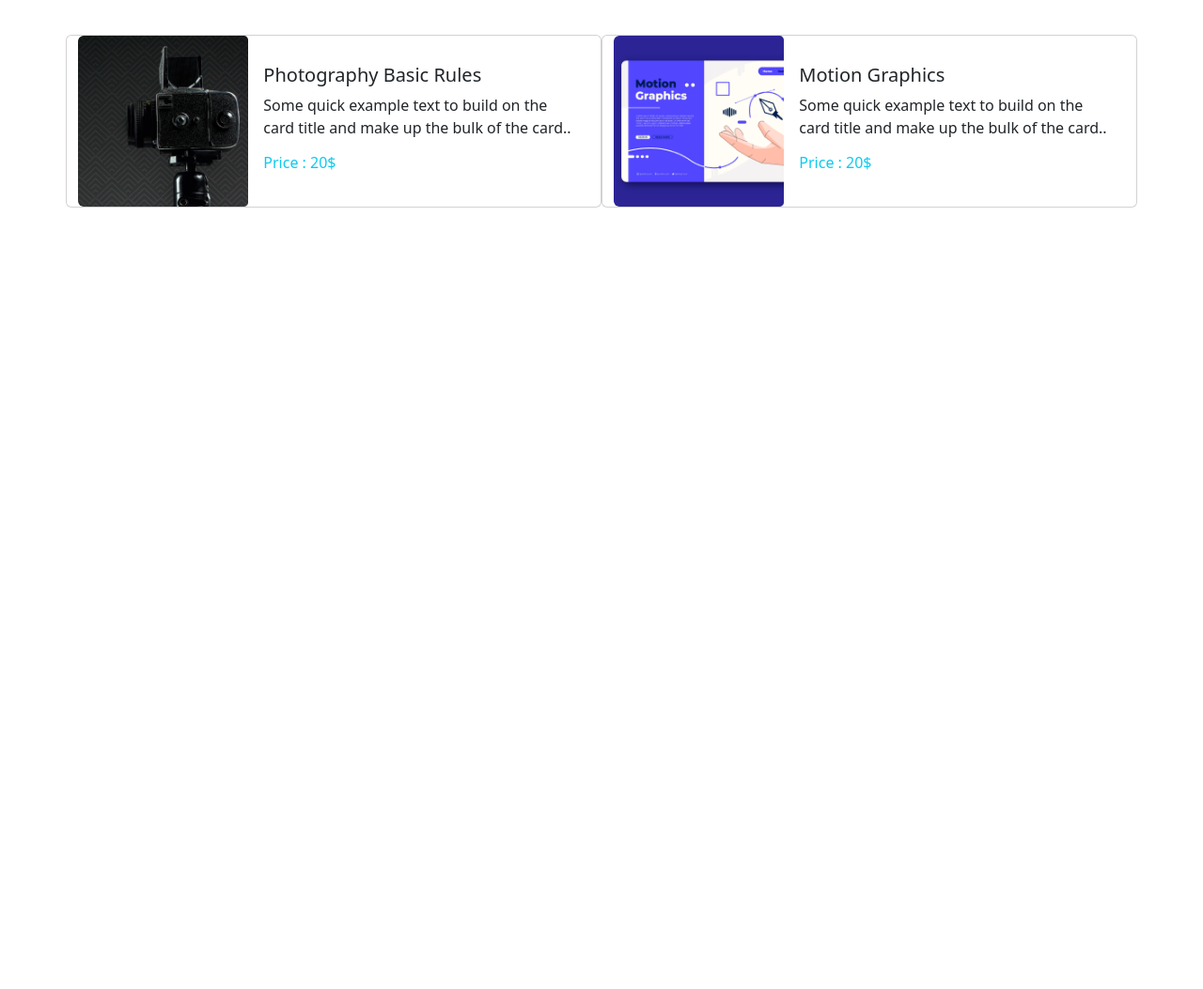
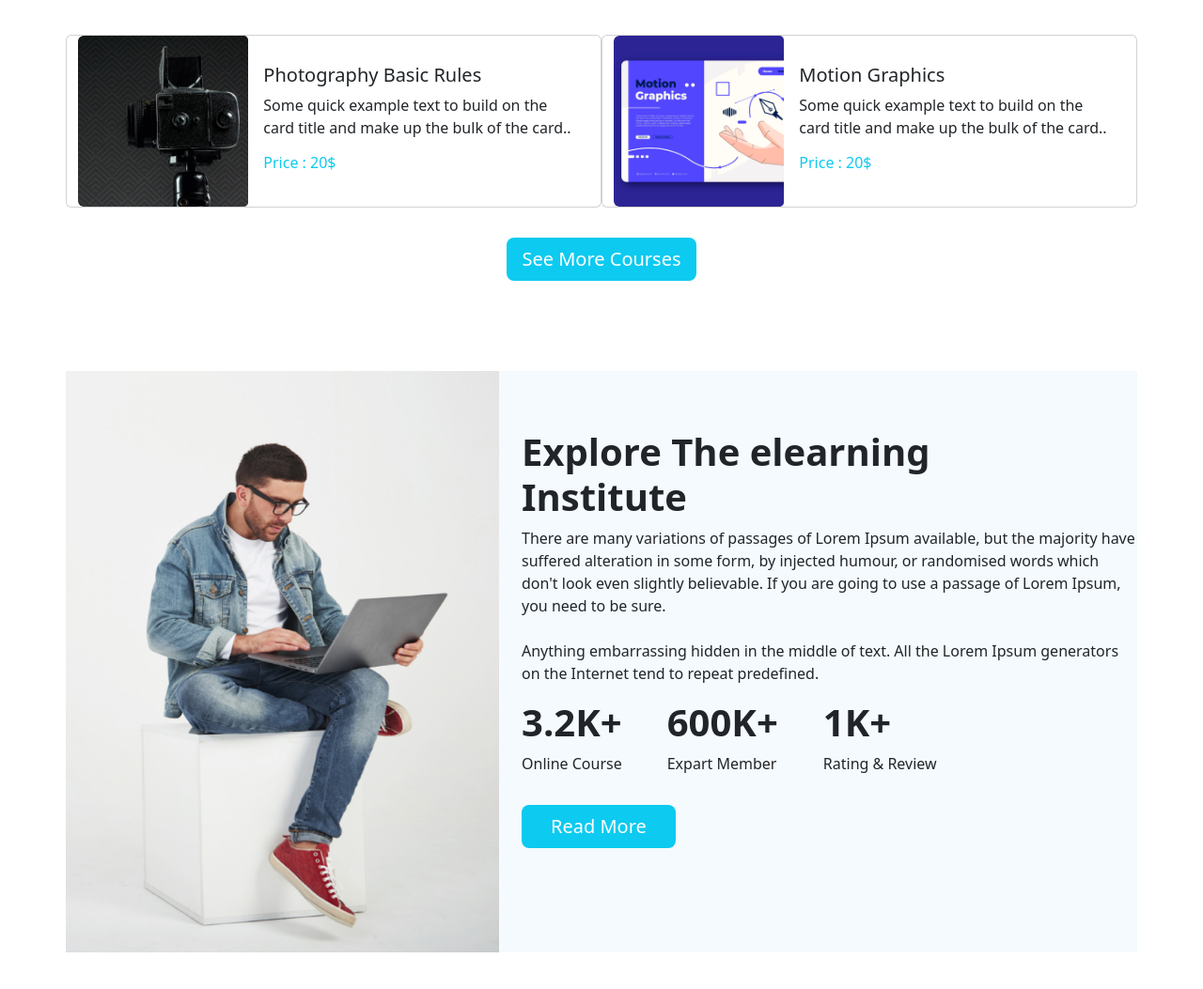
Before and after one commit to nahidparvez1/Educative, a plain HTML site: page index.html in a window 1280 px wide. Shown: the part 1331-2384 px from the top of the page at 94% size. Before the commit the page ends 1568 px from the top, so only its background shows below. Drawn offline with nearby package versions, Linux system fonts and the light colour scheme.

Commit message:
explore section done

```diff
--- a/index.html
+++ b/index.html
@@ -113,6 +113,8 @@
       </header>
 
       <main>
+
+        <!-- Courses Section Starts -->
           <section class="course-section container text-center mt-5">
               <h1>Discover Our Popular <br> Courses</h1>
               <p class="mb-5"> It is a long established fact that a reader will be distracted by the readable <br> content of a page when looking at its layout</p>
@@ -220,7 +222,45 @@
                   </div>
 
               </div>
+
+              <button class="bg-info btn btn-lg border border-0 mb-5 mt-3 text-white">See More Courses</button>
           </section>
+
+        <!-- Courses Section Ends  -->
+
+        <!-- Explore Section Starts  -->
+
+        <section class="explore-section container my-5 p-0">
+            <div class="row">
+                <div class="col-lg-5" >
+                    <img class="img-fluid" src="img/working.png" alt="">
+                </div>
+                <div class="col-lg-7 d-flex flex-column justify-content-center">
+                    <h1 class="fw-bold">Explore The elearning <br> Institute</h1>
+                    <p>There are many variations of passages of Lorem Ipsum available, but the majority have suffered alteration in some form, by injected humour, or randomised words which don't look even slightly believable. If you are going to use a passage of Lorem Ipsum, you need to be sure. <br> <br>
+                    Anything embarrassing hidden in the middle of text. All the Lorem Ipsum generators on the Internet tend to repeat predefined.</p>
+                    <div class="counter-parent d-flex">
+                        <div class="counter-item">
+                            <h1 class="fw-bold">3.2K+</h1>
+                            <p>Online Course</p>
+                        </div>
+                        <div class="counter-item ms-5">
+                            <h1 class="fw-bold">600K+</h1>
+                            <p>Expart Member</p>
+                        </div>
+                        <div class="counter-item ms-5">
+                            <h1 class="fw-bold">1K+</h1>
+                            <p>Rating & Review</p>
+                        </div>
+                    </div>
+                    <div class="bg-info btn btn-lg border border-0 mb-5 mt-3 w-25 text-white">Read More</div>
+
+                </div>
+            </div>
+
+        </section>
+
+        <!-- Explore Section Ends  -->
       </main>
 
 
--- a/style.css
+++ b/style.css
@@ -17,3 +17,8 @@
     top: 40%;
 
 }
+
+
+.explore-section {
+    background-color: #F4FAFD;
+}
```
